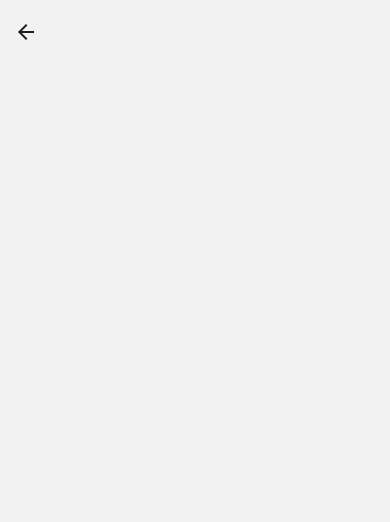
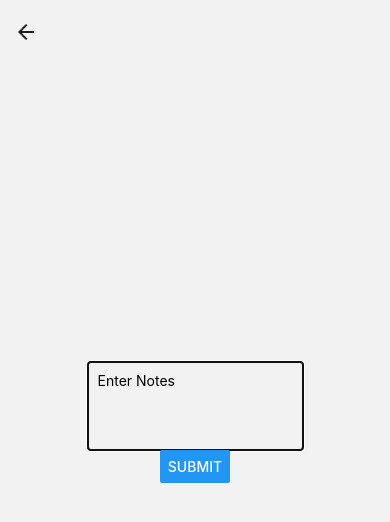
Before and after one commit to gholzemer/WVUPlayersCompanion, a React Native app: screen /NotesScreen in a window 390 px wide. Shown: the top 522 px of the page. Built offline with nearby package versions, Linux system fonts and the light colour scheme.

Commit message:
Notes Page Stub

```diff
--- a/screens/NotesScreen.js
+++ b/screens/NotesScreen.js
@@ -1,10 +1,23 @@
 import React from 'react';
-import {View, Text} from 'react-native';
+import {View, Text, TextInput, Button} from 'react-native';
 
 function NotesScreen() {
+  const [value, onChangeText] = React.useState('');
   return (
     <View style={{flex: 1, alignItems: 'center', justifyContent: 'center'}}>
 
+      <TextInput
+        editable
+        autoFocus
+        multiline
+        numberOfLines={4}
+        placeholder='Enter Notes'
+        onChangeText={text => onChangeText(text)}
+        value={value}
+        style={{padding: 10}}
+      />
+   <Button title="Submit"
+        onPress={null} />
     </View>
   );
 }
```
